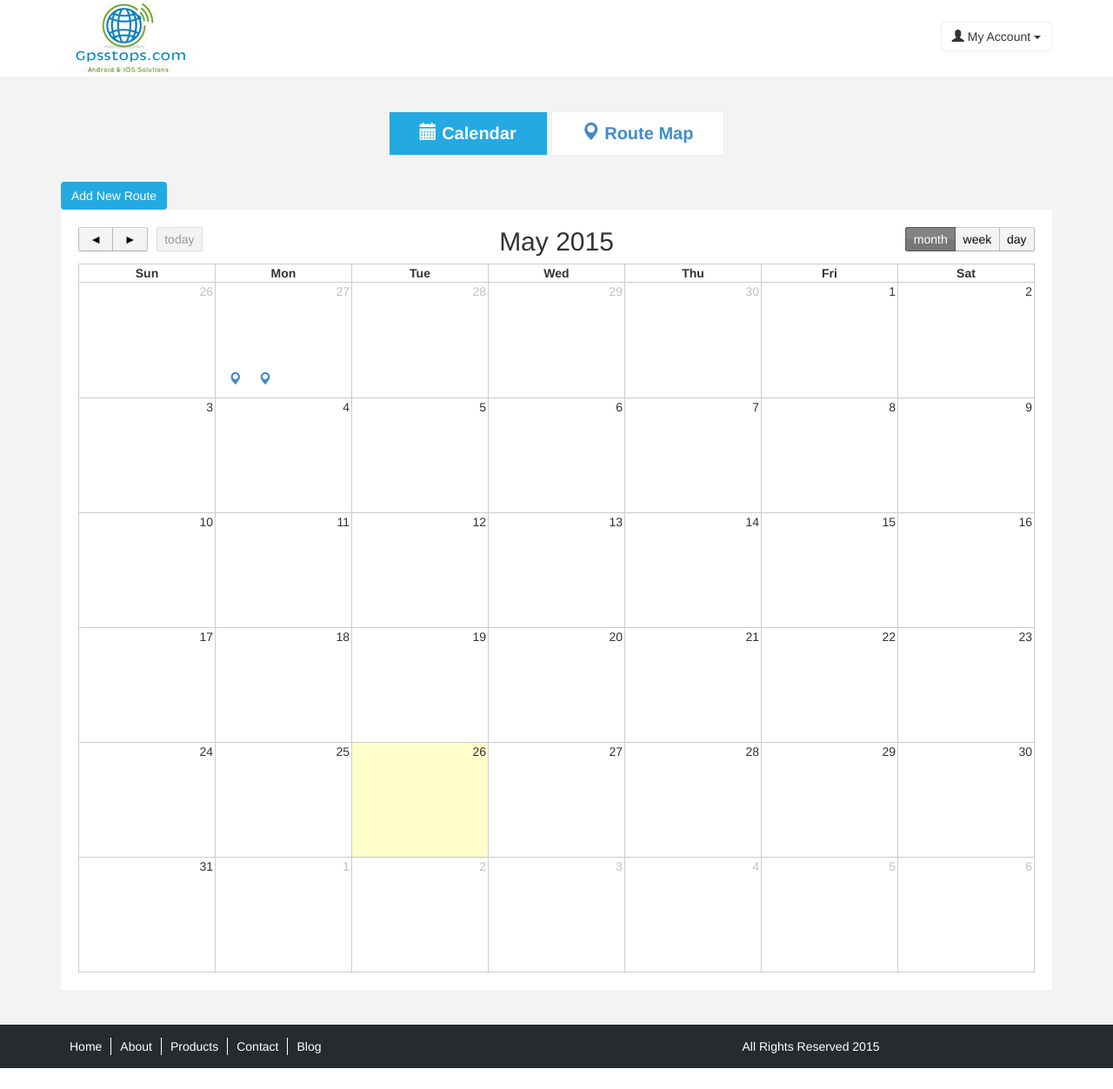
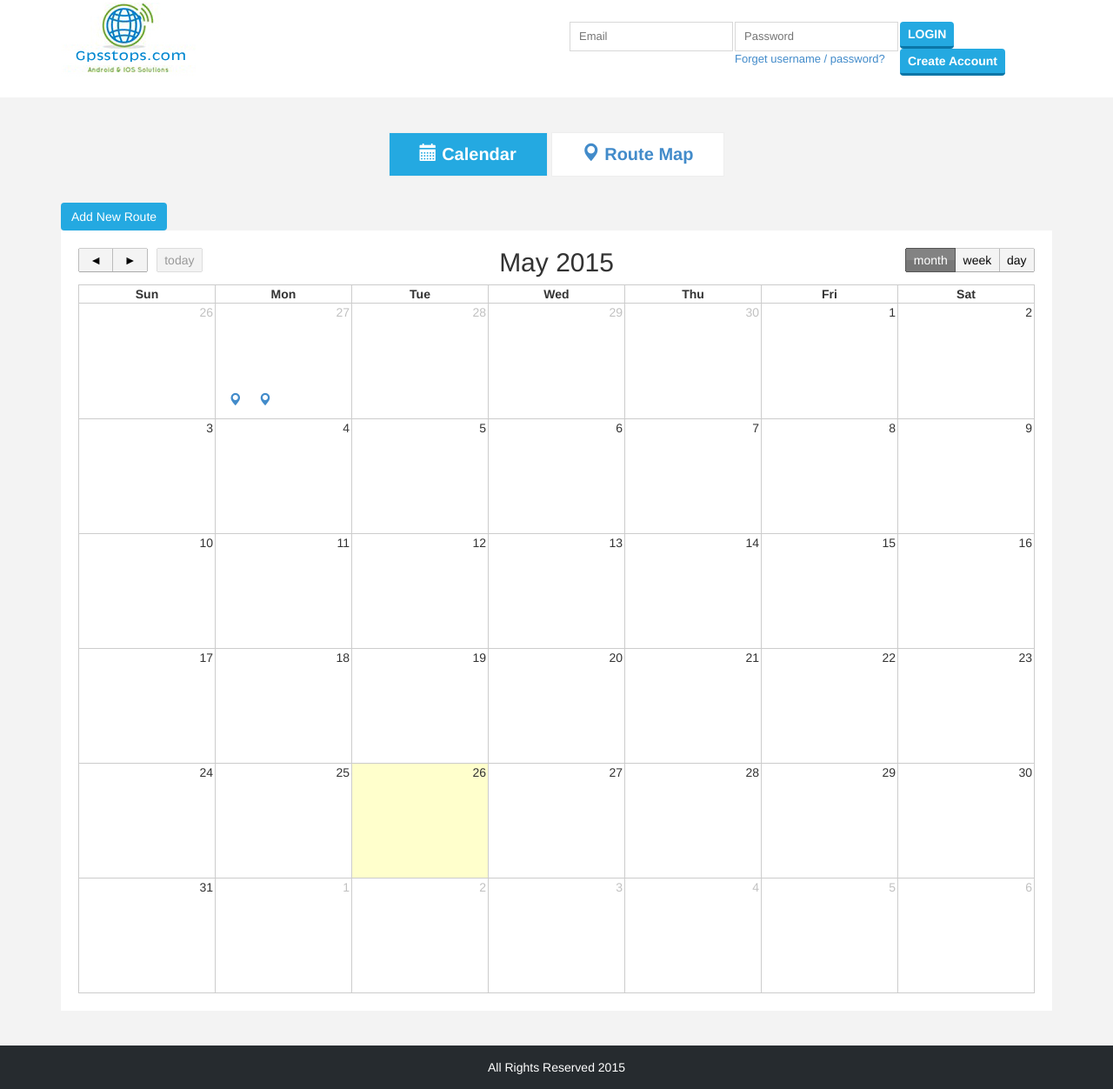
Before and after one commit to PythonScorpions/gpsstops, a Django app: page /calender in a window 1280 px wide. Shown: the part 50-1302 px from the top of the page at 87% size. Before the commit the page ends 1278 px from the top, so only its background shows below. Run offline with Django 3.2, Linux system fonts and the light colour scheme; some libraries are stand-ins or nearby versions.

Commit message:
calender template

```diff
--- a/templates/calendar.html
+++ b/templates/calendar.html
@@ -1,66 +1,10 @@
-<!DOCTYPE html PUBLIC "-//W3C//DTD XHTML 1.0 Transitional//EN" "http://www.w3.org/TR/xhtml1/DTD/xhtml1-transitional.dtd">
-<html xmlns="http://www.w3.org/1999/xhtml">
-<head>
-<meta http-equiv="Content-Type" content="text/html; charset=utf-8" />
-<title>Global</title>
-<link href="{{STATIC_URL}}css/bootstrap.min.css" rel="stylesheet" type="text/css" />
-<link href="{{STATIC_URL}}css/style.css" rel="stylesheet" type="text/css" />
-<link href="{{STATIC_URL}}css/fullcalendar.css" rel="stylesheet" type="text/css" />
-</head>
-<body>
-<div class="menu">
-  <div class="container">
-    <div class="row">
-      <div class="col-lg-12 col-sm-12 col-md-12 col-xs-12">
-        <nav class="navbar navbar-default" role="navigation">
-          <div class="navbar-header">
-            <button type="button" class="navbar-toggle" data-toggle="collapse" data-target="#bs-example-navbar-collapse-1"> <span class="sr-only">Toggle navigation</span> <span class="icon-bar"></span> <span class="icon-bar"></span> <span class="icon-bar"></span> </button>
-            <a class="navbar-brand visible-xs" href="#">MEMU</a> </div>
-          <div class="collapse navbar-collapse" id="bs-example-navbar-collapse-1">
-            <ul class="nav navbar-nav margin-top15">
-              <li><a href="index.html">Home</a></li>
-              <li><a href="#">Download</a></li>
-              <li><a href="#">Supports</a></li>
-              <li><a href="#">About</a></li>
-              <li><a href="#" style="border:none;">Contact</a></li>
-            </ul>
-          </div>
-        </nav>
-      </div>
-    </div>
-  </div>
-</div>
-<div class="cl"></div>
-<div class="container">
-  <div class="row">
-    <div class="col-lg-6 col-sm-3 col-md-4 col-xs-12">
-      <div class="logo"><a href="index.html"><img width="155" height="88" alt="" src="images/logo.jpg"></a></div>
-    </div>
-    <div class="col-lg-6 col-sm-9 col-md-8 col-xs-12">
-      <div class="dropdown">
-        <button class="btn my-account btn-default dropdown-toggle" type="button" id="dropdownMenu1" data-toggle="dropdown" aria-expanded="true"> <i class="glyphicon glyphicon-user"></i> My Account <span class="caret"></span> </button>
-        <ul class="dropdown-menu" role="menu" aria-labelledby="dropdownMenu1">
-          <li role="presentation"><a role="menuitem" tabindex="-1" href="my-account.html">
-            <h4>John Smith</h4>
-            <p>View Profile</p>
-            </a>
-            <hr style="margin:5px 0;" />
-          </li>
-          <li role="presentation"><a role="menuitem" tabindex="-1" href="#">Log Out</a></li>
-          <li role="presentation"><a role="menuitem" tabindex="-1" href="#">Account Settings</a></li>
-          <li role="presentation"><a role="menuitem" tabindex="-1" href="#">Change Password</a></li>
-          <li role="presentation"><a role="menuitem" tabindex="-1" href="#">Another action</a></li>
-          <li role="presentation"><a role="menuitem" tabindex="-1" href="#">Sync with mobile app Options</a></li>
-          <li role="presentation"><a role="menuitem" tabindex="-1" href="#">Payment Options</a></li>
-          <li role="presentation"><a role="menuitem" tabindex="-1" href="#">Payment History</a></li>
-          <li role="presentation"><a role="menuitem" tabindex="-1" href="#">Set default calendar view</a></li>
-          <li role="presentation"><a role="menuitem" tabindex="-1" href="#">Set language</a></li>
-          <li role="presentation"><a role="menuitem" tabindex="-1" href="#">Email notifications</a></li>
-        </ul>
-      </div>
-    </div>
-  </div>
-</div>
+
+{% extends 'base.html' %}
+
+{% block content %}
+
+{% include "logo_account.html" %}
+
 <div class="contan-eria">
   <div class="container">
     <div class="row">
@@ -136,48 +80,5 @@
     </div>
   </div>
 </div>
-<div class="fotter">
-  <div class="container">
-    <div class="row">
-      <div class="col-lg-6 col-bd-6 col-sm-6 col-xs-12">
-        <div class="fotter-nav">
-          <ul>
-            <li><a href="index.html">Home</a></li>
-            <li><a href="#">About</a></li>
-            <li><a href="#">Products</a></li>
-            <li><a href="#">Contact</a></li>
-            <li><a style="border:none;" href="#">Blog</a></li>
-          </ul>
-        </div>
-      </div>
-      <div class="col-lg-6 col-bd-6 col-sm-6 col-xs-12">All Rights Reserved 2015</div>
-    </div>
-  </div>
-</div>
-<script src="{{STATIC_URL}}js/jquery.min.js"></script>
-<script src="{{STATIC_URL}}js/bootstrap.min.js"></script>
-<script class="cssdesk" src="js/jquery-ui.min.js" type="text/javascript"></script>
-<script class="cssdesk" src="js/fullcalendar.min.js" type="text/javascript"></script>
-<script type="text/javascript">
-function MM_jumpMenu(targ,selObj,restore){ //v3.0
-  eval(targ+".location='"+selObj.options[selObj.selectedIndex].value+"'");
-  if (restore) selObj.selectedIndex=0;
-}
-</script>
-<script>/* Javascript */
-$(function () {
-	var date = new Date();
-	var d = date.getDate();
-	var m = date.getMonth();
-	var y = date.getFullYear();
-	$('#calendar').fullCalendar({
-		header: {
-			left: 'prev,next today',
-			center: 'title',
-			right: 'month,agendaWeek,agendaDay'
-		},
-		editable: true
-	});
-});</script>
-</body>
-</html>
+
+{% endblock %}
```
